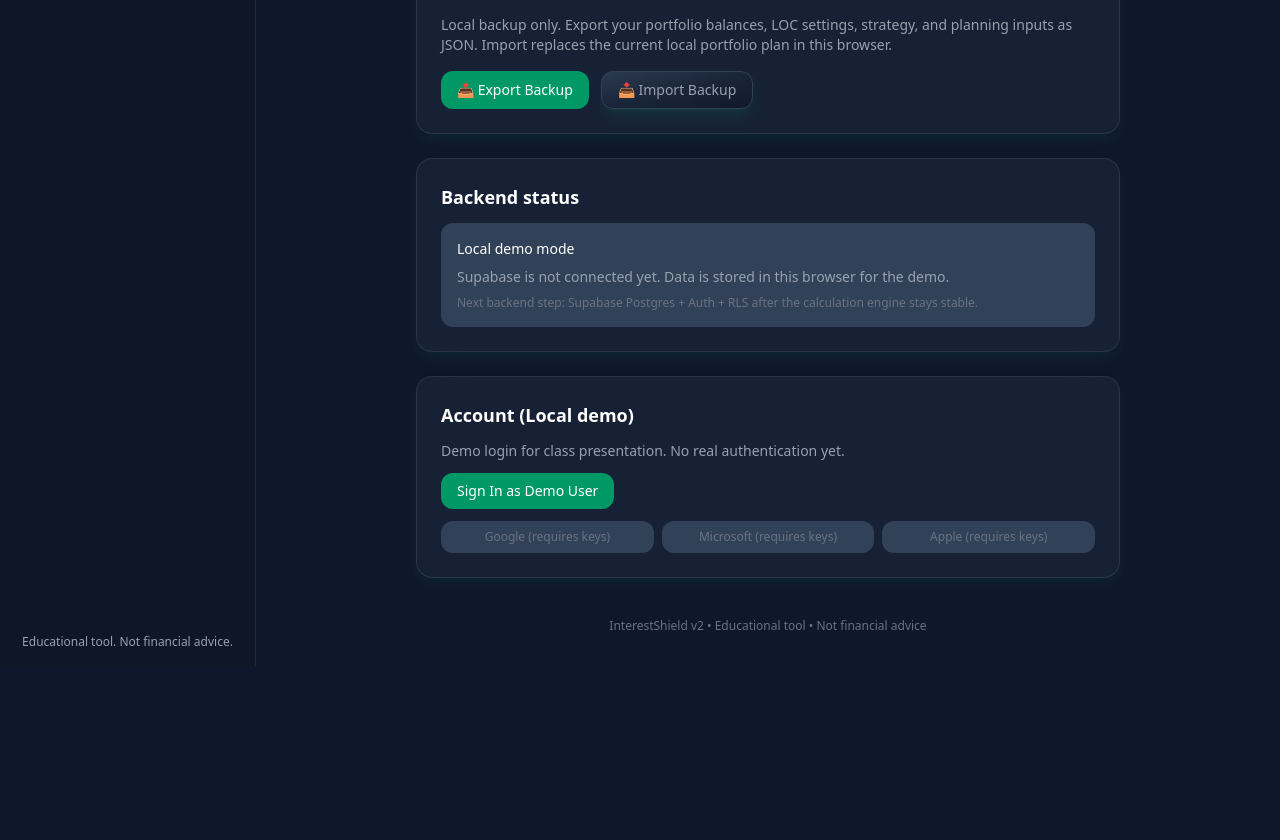
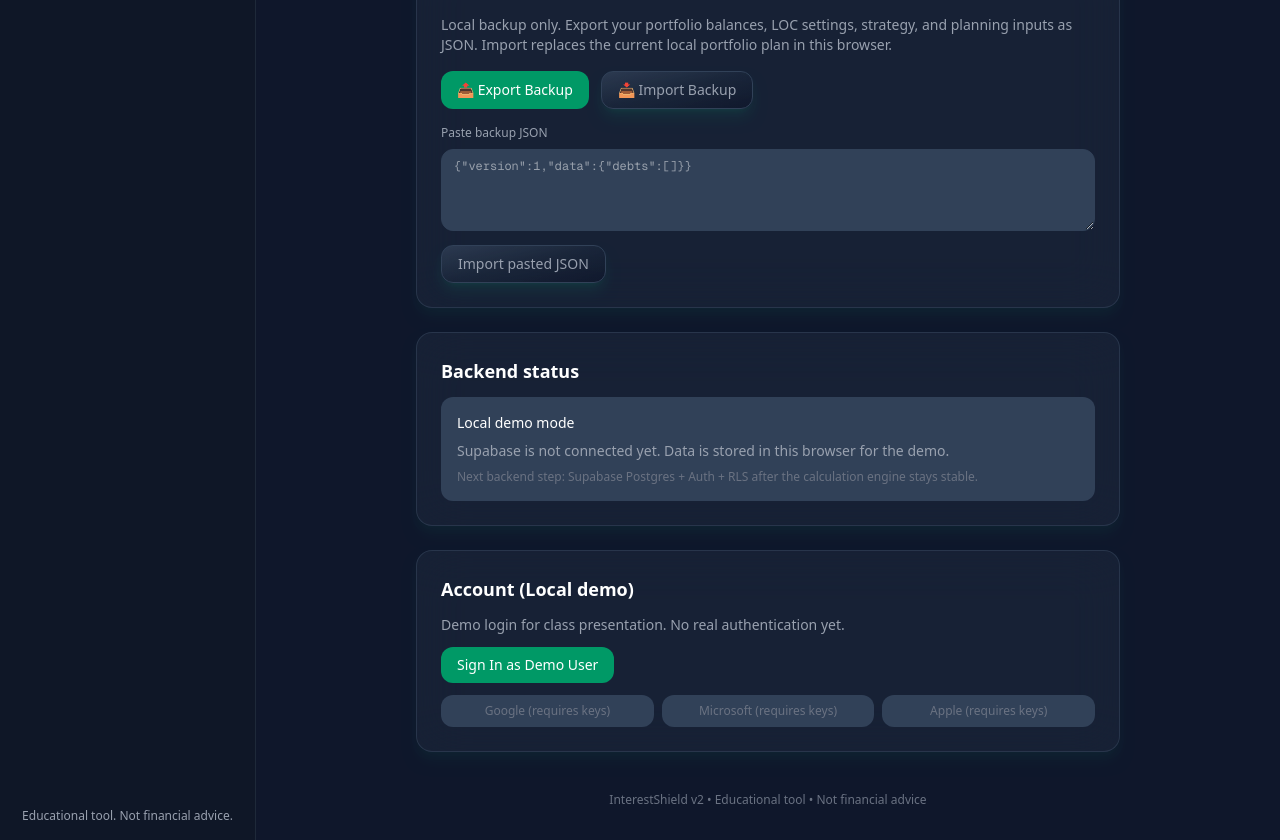
Before and after one commit to Navigata1/velocity-banking-mvp-v2, a Next.js app in the folder apps/web/: page /settings in a window 1280 px wide. Shown: the part 880-1720 px from the top of the page. Before the commit the page ends 1546 px from the top, so only its background shows below. Built offline with nearby package versions, Linux system fonts and the light colour scheme.

Commit message:
add pasted backup import flow

```diff
--- a/apps/web/scripts/engine-regression-tests.cjs
+++ b/apps/web/scripts/engine-regression-tests.cjs
@@ -1006,6 +1006,31 @@ test('backup controls label local-only export and import replacement behavior',
     !portfolioSource.includes('alert(res.error)'),
     'expected Portfolio import failures not to depend on alert-only feedback'
   );
+});
+
+test('backup controls expose a pasted JSON import path', () => {
+  const settingsSource = fs.readFileSync(path.resolve(__dirname, '..', 'src/app/settings/page.tsx'), 'utf8');
+  const portfolioSource = fs.readFileSync(path.resolve(__dirname, '..', 'src/app/portfolio/page.tsx'), 'utf8');
+
+  for (const [name, source, prefix] of [
+    ['Settings', settingsSource, 'settings'],
+    ['Portfolio', portfolioSource, 'portfolio'],
+  ]) {
+    assert.ok(source.includes('Paste backup JSON'), `expected ${name} to expose paste import copy`);
+    assert.ok(source.includes('Import pasted JSON'), `expected ${name} to expose a paste import action`);
+    assert.ok(
+      source.includes(`data-testid="${prefix}-import-backup-json"`),
+      `expected ${name} paste textarea to expose a stable smoke-test hook`
+    );
+    assert.ok(
+      source.includes(`data-testid="${prefix}-import-backup-json-submit"`),
+      `expected ${name} paste submit to expose a stable smoke-test hook`
+    );
+    assert.ok(
+      source.includes('Paste backup JSON first.'),
+      `expected ${name} empty paste imports to give direct in-page feedback`
+    );
+  }
 });
 
 test('editable financial controls expose contextual screen-reader labels', () => {
--- a/apps/web/src/app/portfolio/page.tsx
+++ b/apps/web/src/app/portfolio/page.tsx
@@ -66,6 +66,7 @@ export default function PortfolioPage() {
   const [showAdvanced, setShowAdvanced] = useState(false);
   const [showAdd, setShowAdd] = useState(false);
   const [importStatus, setImportStatus] = useState<string | null>(null);
+  const [importText, setImportText] = useState('');
   const [newDebt, setNewDebt] = useState<Omit<DebtItem, 'id' | 'createdAt'>>({
     name: 'New Debt',
     category: 'auto',
@@ -123,15 +124,30 @@ export default function PortfolioPage() {
     URL.revokeObjectURL(url);
   };
 
-  const handleImport = async (file: File) => {
-    const text = await file.text();
-    const res = store.importState(text);
+  const showImportResult = (res: ReturnType<typeof store.importState>) => {
     setImportStatus(
       res.ok
         ? 'Import complete. This local portfolio plan was replaced by the backup file.'
         : `Import failed: ${res.error}`
     );
     setTimeout(() => setImportStatus(null), 3000);
+  };
+
+  const handleImport = async (file: File) => {
+    const text = await file.text();
+    showImportResult(store.importState(text));
+  };
+
+  const handleImportText = () => {
+    const text = importText.trim();
+    if (!text) {
+      showImportResult({ ok: false, error: 'Paste backup JSON first.' });
+      return;
+    }
+
+    const res = store.importState(text);
+    if (res.ok) setImportText('');
+    showImportResult(res);
   };
 
   const renderCategorySelect = (debt: DebtItem, fullWidth = false) => (
@@ -482,6 +498,29 @@ export default function PortfolioPage() {
                 }}
               />
             </label>
+            <div className="space-y-2">
+              <label htmlFor="portfolio-import-backup-json" className={`block text-xs font-medium ${classes.textSecondary}`}>
+                Paste backup JSON
+              </label>
+              <textarea
+                id="portfolio-import-backup-json"
+                aria-label="Paste local portfolio backup JSON"
+                data-testid="portfolio-import-backup-json"
+                value={importText}
+                onChange={(e) => setImportText(e.target.value)}
+                rows={3}
+                placeholder='{"version":1,"data":{"debts":[]}}'
+                className={`w-full rounded-xl border ${classes.border} ${classes.bgTertiary} ${classes.text} px-3 py-2 text-xs font-mono outline-none focus:border-emerald-500/70`}
+              />
+              <button
+                type="button"
+                onClick={handleImportText}
+                data-testid="portfolio-import-backup-json-submit"
+                className={`${classes.glassButton} w-full px-4 py-3 rounded-2xl border ${classes.border} hover:bg-slate-800/40 transition-all text-sm font-semibold ${classes.text}`}
+              >
+                Import pasted JSON
+              </button>
+            </div>
             {importStatus && (
               <p className={`text-xs ${classes.textSecondary}`} role="status">
                 {importStatus}
--- a/apps/web/src/app/settings/page.tsx
+++ b/apps/web/src/app/settings/page.tsx
@@ -23,6 +23,7 @@ export default function SettingsPage() {
   const preferencesStore = usePreferencesStore();
   const portfolioStore = usePortfolioStore();
   const [importStatus, setImportStatus] = useState<string | null>(null);
+  const [importText, setImportText] = useState('');
 
   if (!mounted) {
     return (
@@ -46,15 +47,30 @@ export default function SettingsPage() {
     URL.revokeObjectURL(url);
   };
 
-  const handleImport = async (file: File) => {
-    const text = await file.text();
-    const res = portfolioStore.importState(text);
+  const showImportResult = (res: ReturnType<typeof portfolioStore.importState>) => {
     setImportStatus(
       res.ok
         ? 'Import complete. This local portfolio plan was replaced by the backup file.'
         : `Import failed: ${res.error}`
     );
     setTimeout(() => setImportStatus(null), 3000);
+  };
+
+  const handleImport = async (file: File) => {
+    const text = await file.text();
+    showImportResult(portfolioStore.importState(text));
+  };
+
+  const handleImportText = () => {
+    const text = importText.trim();
+    if (!text) {
+      showImportResult({ ok: false, error: 'Paste backup JSON first.' });
+      return;
+    }
+
+    const res = portfolioStore.importState(text);
+    if (res.ok) setImportText('');
+    showImportResult(res);
   };
 
   return (
@@ -221,8 +237,31 @@ export default function SettingsPage() {
             />
           </label>
         </div>
+        <div className="mt-4 space-y-2">
+          <label htmlFor="settings-import-backup-json" className={`block text-xs font-medium ${classes.textSecondary}`}>
+            Paste backup JSON
+          </label>
+          <textarea
+            id="settings-import-backup-json"
+            aria-label="Paste local portfolio backup JSON"
+            data-testid="settings-import-backup-json"
+            value={importText}
+            onChange={(e) => setImportText(e.target.value)}
+            rows={4}
+            placeholder='{"version":1,"data":{"debts":[]}}'
+            className={`w-full rounded-xl border ${classes.border} ${classes.bgTertiary} ${classes.text} px-3 py-2 text-xs font-mono outline-none focus:border-emerald-500/70`}
+          />
+          <button
+            type="button"
+            onClick={handleImportText}
+            data-testid="settings-import-backup-json-submit"
+            className={`${classes.glassButton} px-4 py-2 rounded-xl border ${classes.border} text-sm font-medium ${classes.textSecondary} hover:${classes.text}`}
+          >
+            Import pasted JSON
+          </button>
+        </div>
         {importStatus && (
-          <p className="mt-3 text-sm">{importStatus}</p>
+          <p className="mt-3 text-sm" role="status">{importStatus}</p>
         )}
       </section>
       </ScrollReveal>
```
Also changed, not shown: 1 other file (tests, documents, lock files or other folders).
